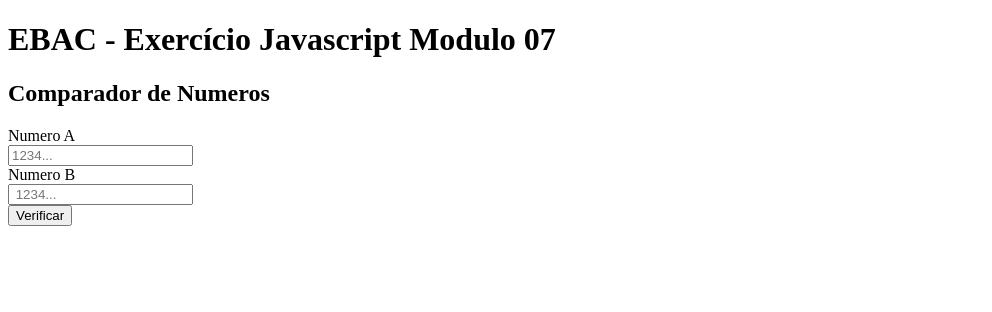
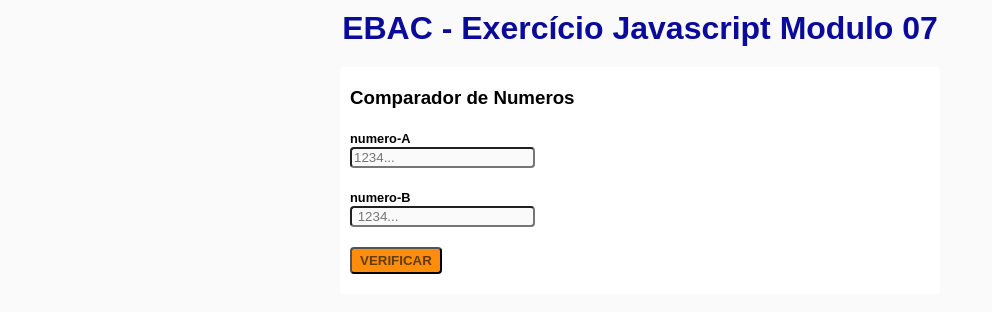
Before and after one commit to emmanuelmarcosdeoliveira/exercicio_html_js, a plain HTML site: page index.html in a window 1280 px wide. Shown: the whole page, without its empty margins (0-992 px from the left). Drawn offline with Linux system fonts and the light colour scheme.

Commit message:
update index.html

```diff
--- a/index.html
+++ b/index.html
@@ -8,17 +8,17 @@
   <link rel="stylesheet" href="style.css">
 </head>
 <body>
+  <h1>EBAC - Exercício Javascript Modulo 07</h1>
   <main>
     <div class="container">
-      <h1>EBAC - Exercício Javascript Modulo 07</h1>
-      <h2>Comparador de Numeros</h2>
     </div>
     <form id="compare-number">
-      <label for="">Numero A</label><br>
-      <input type="number" id="number-1" required placeholder="1234... " Digite 1° valor> <br>
-      <label for="">Numero B</label> <br>
-      <input type="number" id="number-2" requerid placeholder=" 1234..." Digite o 2° valor> <br>
-      <button id="check" type="submit">Verificar</button>
+      <h3>Comparador de Numeros</h3>
+      <label for="numero-A">numero-A</label><br>
+      <input type="number" id="numero-A" required placeholder="1234... " Digite 1° valor maxlength="10"> <br>
+      <label for="numero-B">numero-B</label> <br>
+      <input type="number" id="numero-B" required placeholder=" 1234..." Digite o 2° valor> <br>
+      <button class="button-btn">VERIFICAR</button>
     </form>
   </main>
 </body>
--- a/style.css
+++ b/style.css
@@ -0,0 +1,61 @@
+* {
+  margin: auto;
+  font-family: Arial, Helvetica, sans-serif;
+}
+
+body {
+  background-color: #fafafa;
+}
+
+main {
+  max-width: 600px;
+  background-color: #fff;
+  border-radius: 4px;
+}
+
+.container {
+  box-shadow: 2px, 2px, 2px, 1px, solid black;
+}
+h1 {
+  text-align: center;
+  padding: 10px;
+  color: rgb(11, 11, 155);
+}
+
+h3 {
+  margin-top: 10px;
+  margin-bottom: 20px;
+  padding: 0;
+}
+
+form {
+  padding: 10px 10px 20px 10px;
+  margin-top: 10px;
+}
+input {
+  margin-bottom: 20px;
+  color: #fafafa;
+}
+label {
+  font-size: 0.8em;
+  font-weight: 600;
+}
+
+input#numero-A {
+  background-color: #fafafa;
+  color: black;
+  border-radius: 4px;
+}
+input#numero-B {
+  background-color: #fafafa;
+  color: black;
+  border-radius: 4px;
+}
+
+button {
+  font-weight: 800;
+  background-color: rgba(255, 136, 0, 0.952);
+  color: #633c02;
+  border-radius: 4px;
+  padding: 4px 8px;
+}
```
